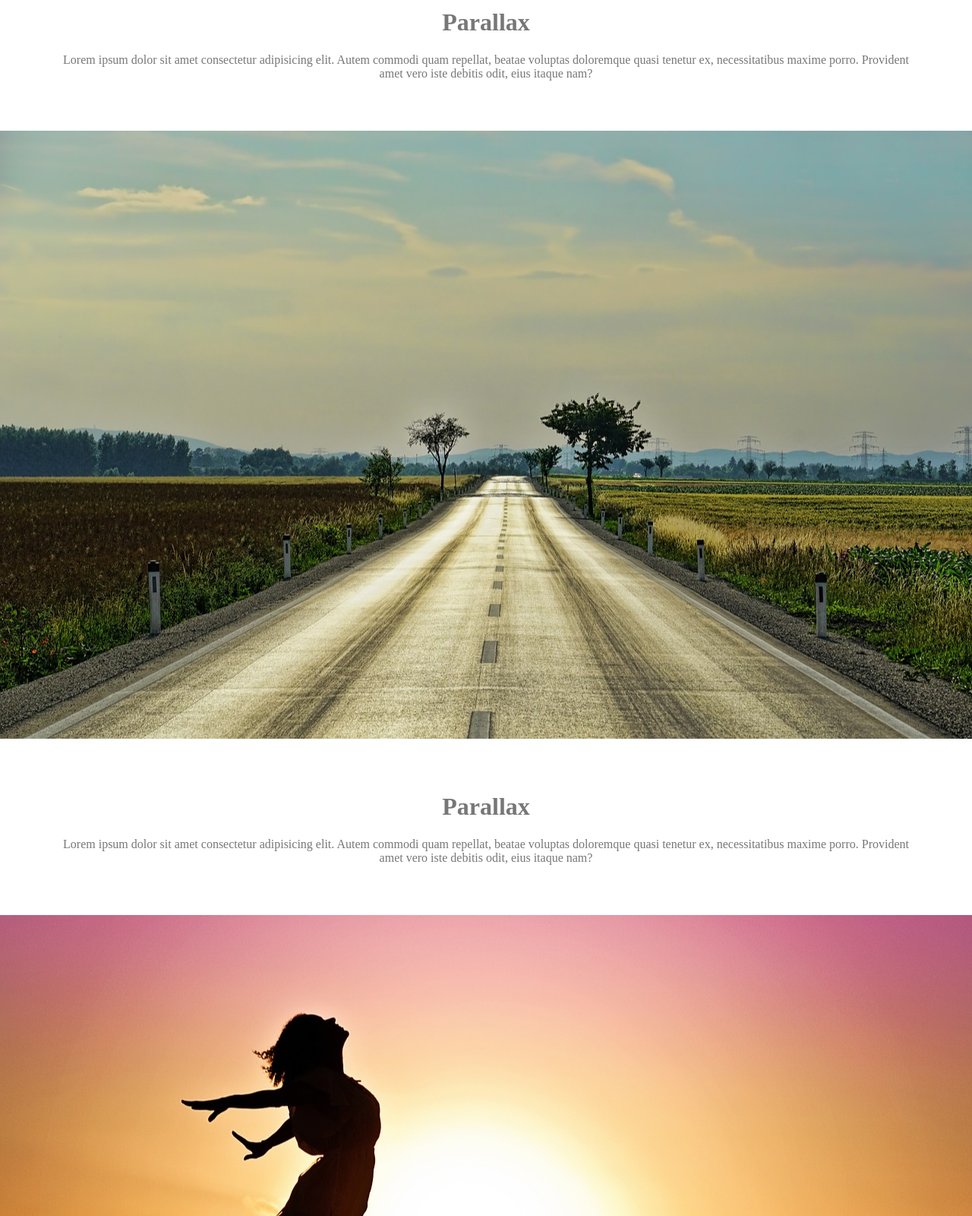
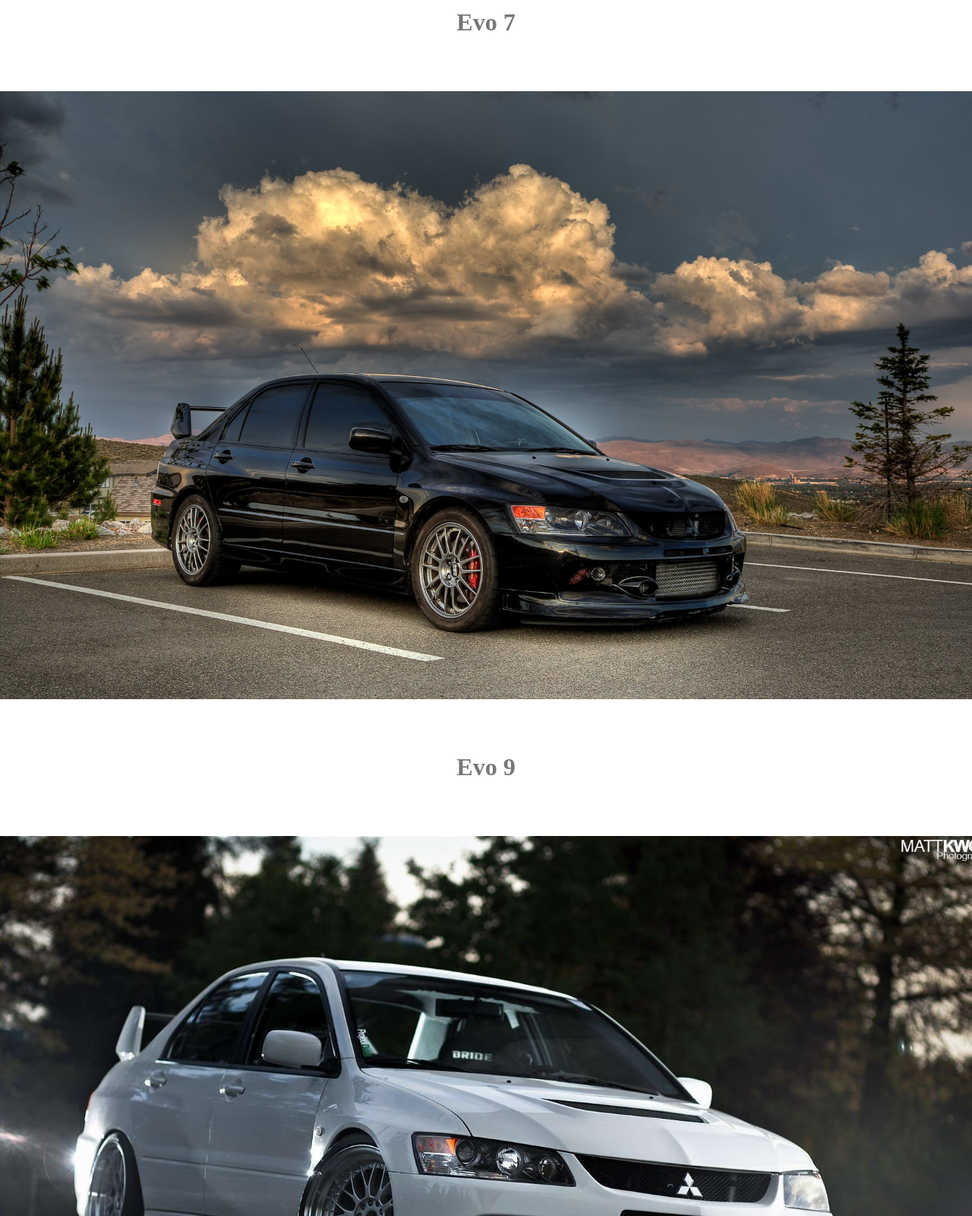
Before and after one commit to victor-rbt/parallax, a plain HTML site: page index.html in a window 1280 px wide. Shown: the part 860-2460 px from the top of the page at 76% size. Drawn offline with Linux system fonts and the light colour scheme.

Commit message:
mudei as imagens para modelos do lancer

```diff
--- a/index.html
+++ b/index.html
@@ -1,5 +1,5 @@
 <!DOCTYPE html>
-<html lang="en">
+<html lang="pt-BR">
 <head>
     <meta charset="UTF-8">
     <meta http-equiv="X-UA-Compatible" content="IE=edge">
@@ -28,19 +28,19 @@
         }
 
         .caixa-um{
-            background-image: url(./images/imagem1.jpg);
+            background-image: url(./images/evo5.jpg);
         }
 
         .caixa-dois{
-            background-image: url(./images/imagem2.jpg);
+            background-image: url(./images/evo7.jpg);
         }
 
         .caixa-tres{
-            background-image: url(./images/imagem3.jpg);
+            background-image: url(./images/evo9.jpg);
         }
 
         .caixa-quatro{
-            background-image: url(./images/imagem4.jpg);
+            background-image: url(./images/evo10.jpg);
         }
 
     </style>
@@ -53,8 +53,7 @@
     </div>
 
     <div class="conteudo">
-        <h1>Parallax</h1>
-        <p>Lorem ipsum dolor sit amet consectetur adipisicing elit. Autem commodi quam repellat, beatae voluptas doloremque quasi tenetur ex, necessitatibus maxime porro. Provident amet vero iste debitis odit, eius itaque nam?</p>
+        <h1>Evo 7</h1>
     </div>
 
     <div class="caixa-dois">
@@ -62,8 +61,7 @@
     </div>
 
     <div class="conteudo">
-        <h1>Parallax</h1>
-        <p>Lorem ipsum dolor sit amet consectetur adipisicing elit. Autem commodi quam repellat, beatae voluptas doloremque quasi tenetur ex, necessitatibus maxime porro. Provident amet vero iste debitis odit, eius itaque nam?</p>
+        <h1>Evo 9</h1>
     </div>
 
     <div class="caixa-tres">
@@ -71,8 +69,7 @@
     </div>
 
     <div class="conteudo">
-        <h1>Parallax</h1>
-        <p>Lorem ipsum dolor sit amet consectetur adipisicing elit. Autem commodi quam repellat, beatae voluptas doloremque quasi tenetur ex, necessitatibus maxime porro. Provident amet vero iste debitis odit, eius itaque nam?</p>
+        <h1>Evo 10</h1>
     </div>
 
     <div class="caixa-quatro">
```
Also changed, not shown: images/evo10.jpg (added), images/evo5.jpg (added), images/evo7.jpg (added), images/evo9.jpg (added).
